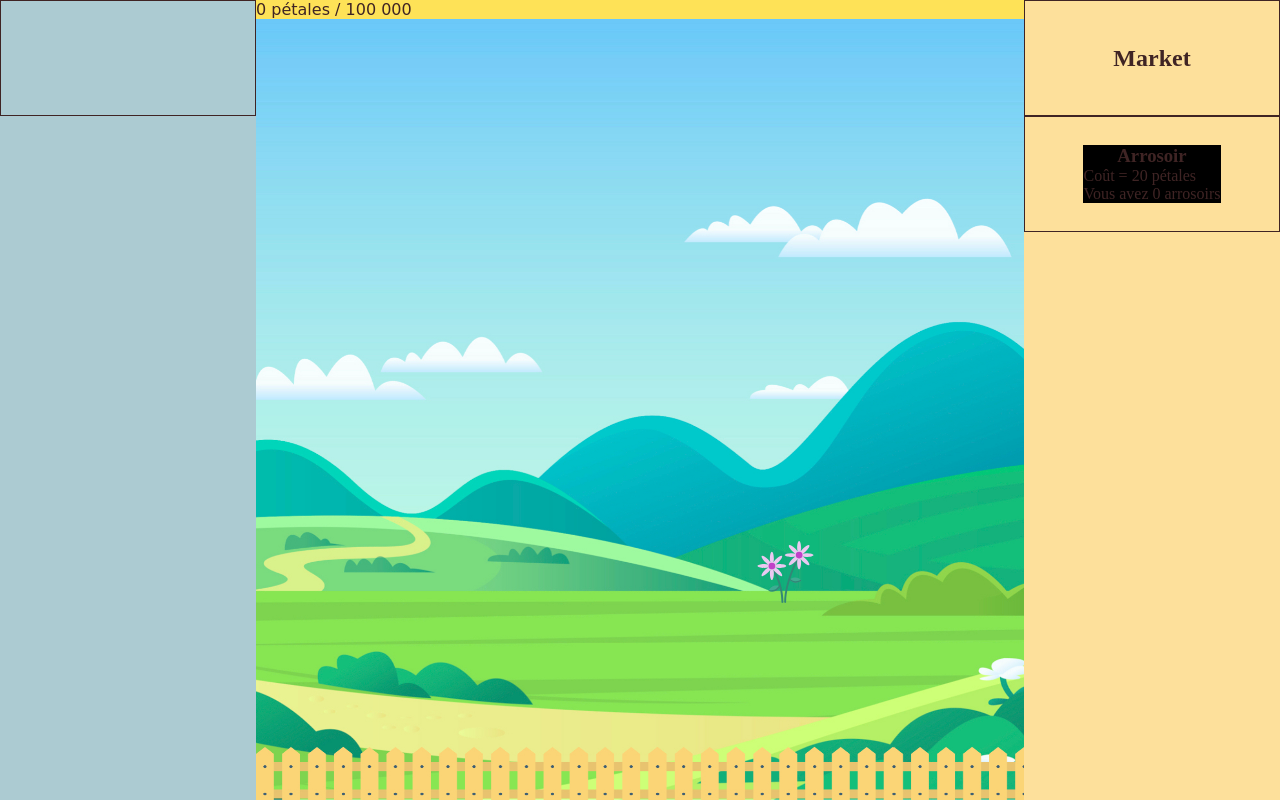
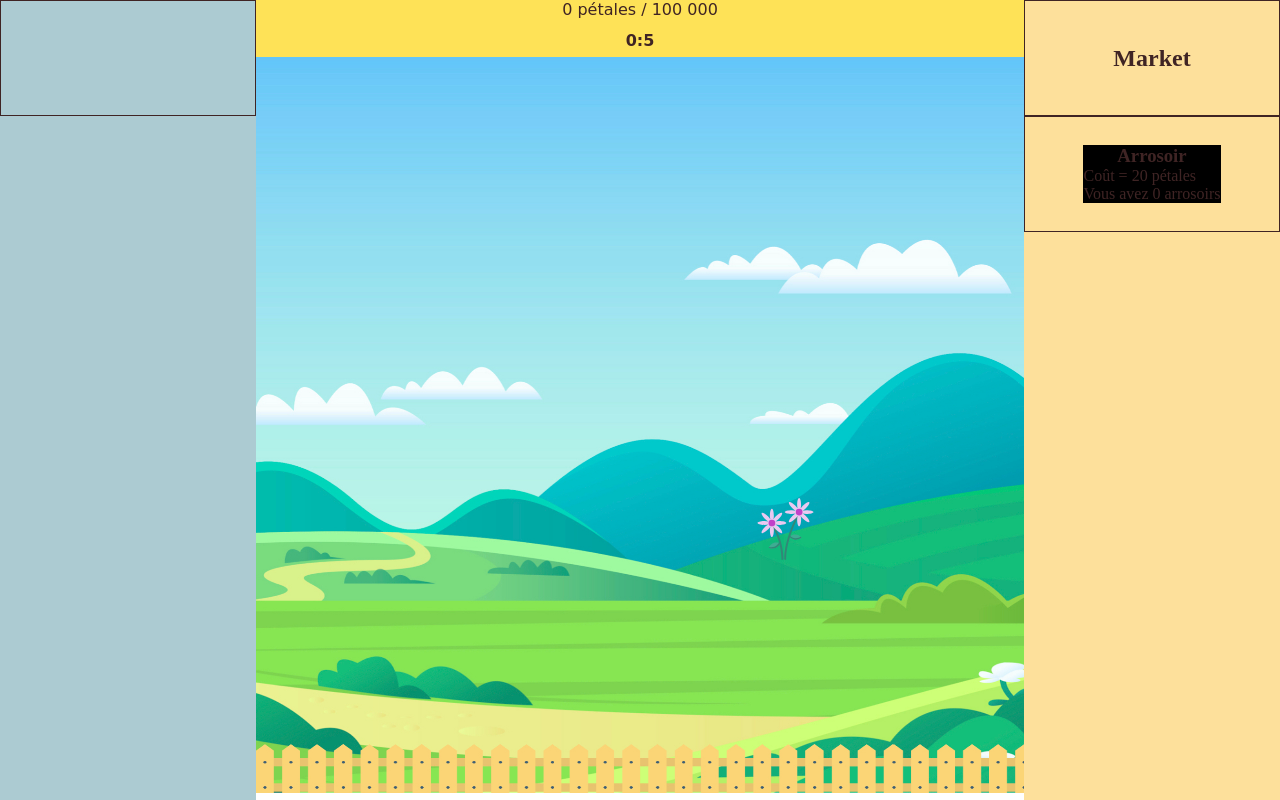
Before and after one commit to DevChris38/Flower_clicker, a plain HTML site: page index.html in a window 1280 px wide. Drawn offline with Linux system fonts and the light colour scheme.

Commit message:
final round timer

```diff
--- a/index.html
+++ b/index.html
@@ -44,6 +44,7 @@
 
     <div class="garden">
 
+        <div id="timer"></div>
         <img id="imgBack" src="./assets/imgFond2.jpeg" alt="Illustration de collines herbeuses et ciel bleu" />
         <!--mettre l'event clic dans garden pour garder toute la zone "jardin clicable et avoir une zone d'apparition des fleurs plus reduite (ex que dans l'herbe)"-->
         <div class="progressionBar">
--- a/script.js
+++ b/script.js
@@ -9,6 +9,8 @@ const margueritte = document.querySelector('#gift_1');
 const arrosoir = document.querySelector('.helper_1');
 const arrosoirNumber = document.querySelector('#arrosoirNumber');
 const margueritteNumber = document.querySelector('#margueriteNumber');
+const timerElement = document.getElementById("timer")
+
 
 let debut;
 let fini = false;
@@ -46,6 +48,15 @@ function updateScore(chrono) {
         debut = chrono;
     }
     const ecoule = chrono - debut;
+
+
+    let minutes = Math.floor(parseInt(chrono) / 60000);
+    let secondes = Math.floor((parseInt(chrono) % 60000)/ 1000);
+    //console.log('minutes:' + minutes)
+    //console.log('secondes:' + secondes)
+
+    timerElement.innerText = `${minutes}:${secondes}`
+
 
     //console.log((chrono - tempsPrecedent) * petalesPerSeconds);
     actScore = actScore + ((chrono - tempsPrecedent) * petalesPerSeconds / 1000);
--- a/style.css
+++ b/style.css
@@ -212,6 +212,16 @@
         flex-wrap: nowrap;
     }
 
+    #timer {
+        text-align: center;
+        padding-top: 25px;
+        font-weight: bold;
+        font-size: 1rem;
+        line-height: 4vh;
+        width: 100%;
+        background-color: #fee257;
+        font-family: 'Croissant One', cursive;
+      }
     /*-----------------------------COMPTEUR DE PETALES-------------------------------------*/
     .progressionBar {
         background-color: #fee257;
@@ -224,6 +234,8 @@
         position: absolute;
         top: 0;
         width: 100%;
+        text-align: center;
+        height: 4vh;
     }
 
     .progressionBar p {
@@ -236,7 +248,7 @@
         display: block;
         position: relative;
         width: 60vw;
-        height: 100vh;
+        height: 92vh;
     }
 
     #imgBack {
@@ -266,6 +278,7 @@
     .gifts {
         width: 20vw;
         background-color: hsl(192, 30%, 75%);
+        height: 100vh;
     }
 
     #gift_Title {
@@ -301,6 +314,7 @@
     .market {
         width: 20vw;
         background-color: hsl(42, 96%, 80%);
+        height: 100vh;
     }
 
     #market-Title {
```
